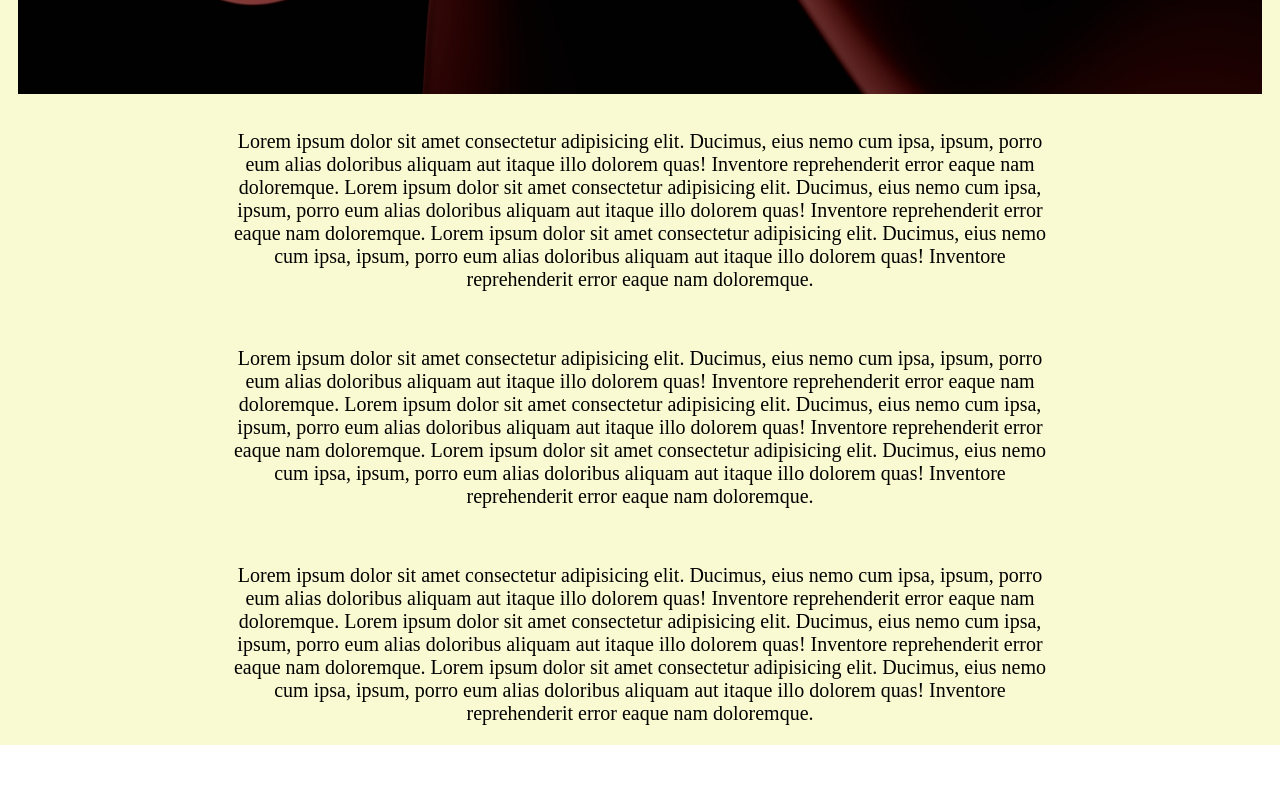
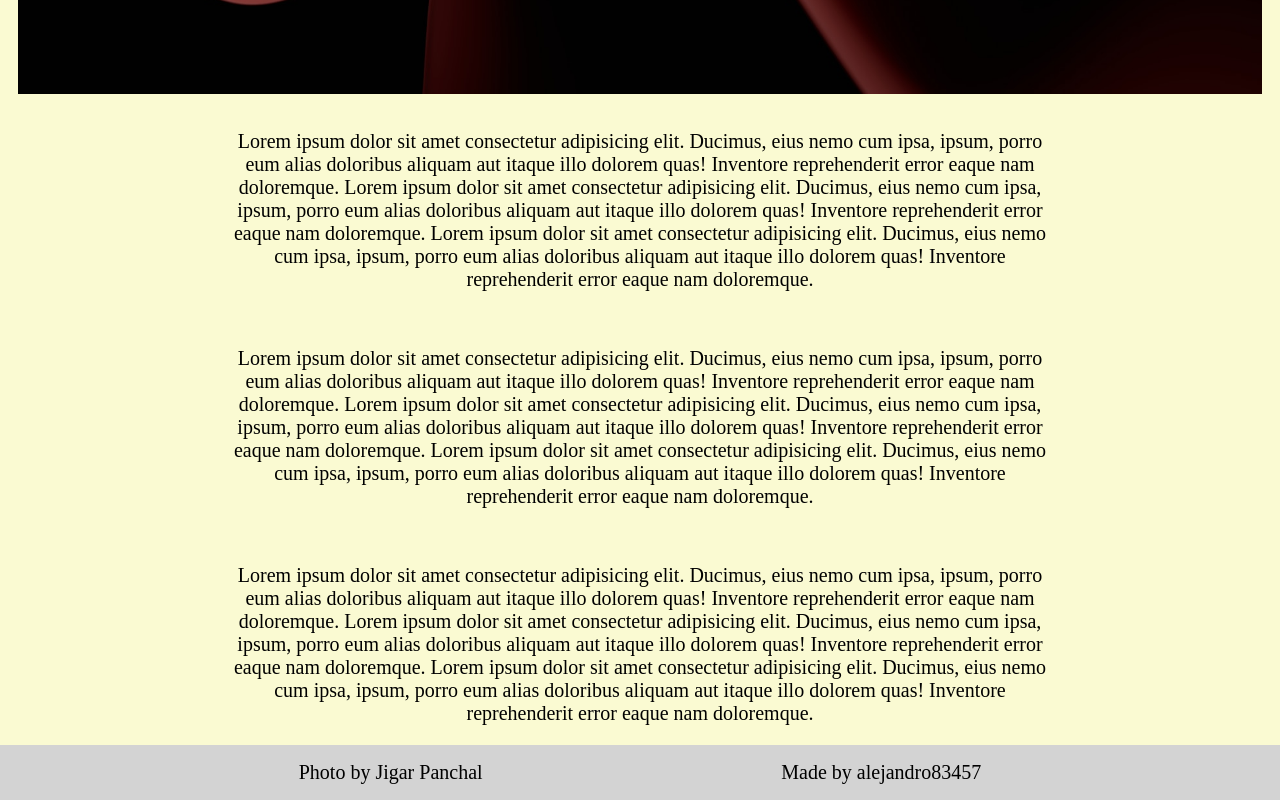
Before and after one commit to alejandro83457/restaurant-page, a website built with webpack: page dist/index.html in a window 1280 px wide. Shown: the part 707-1507 px from the top of the page. Before the commit the page ends 1452 px from the top, so only its background shows below. Built offline with nearby package versions, Linux system fonts and the light colour scheme.

Commit message:
Add footer for home page

```diff
--- a/src/homePage.js
+++ b/src/homePage.js
@@ -3,10 +3,10 @@ import myImg from "./main-img.jpg";
 // Function creates the whole home page.
 export default function getHomePage() {
   let div = document.createElement("div");
-  let footer = document.createElement("footer");
 
   let header = getHeader();
   let main = getMain();
+  let footer = getFooter();
 
   div.appendChild(header);
   div.appendChild(main);
@@ -80,3 +80,30 @@ function getMain() {
   main.appendChild(text3);
   return main;
 }
+
+function getFooter() {
+  let footer = document.createElement("footer");
+  let imgCreds = document.createElement("div");
+  let myCreds = document.createElement("div");
+  let myLink = document.createElement("a");
+  let imgLink = document.createElement("a");
+  let unsplashLink = document.createElement("a");
+
+  myLink.textContent = "alejandro83457";
+  myLink.href = "https://github.com/alejandro83457";
+  myCreds.textContent = "Made by ";
+  myCreds.appendChild(myLink);
+
+  imgLink.textContent = "Jigar Panchal";
+  imgLink.href =
+    "https://unsplash.com/@brave4_heart?utm_content=creditCopyText&utm_medium=referral&utm_source=unsplash";
+  unsplashLink.textContent = "Unsplash";
+  unsplashLink.href =
+    "https://unsplash.com/photos/a-black-and-red-background-with-wavy-lines-iV8qibFoGMQ?utm_content=creditCopyText&utm_medium=referral&utm_source=unsplash";
+  imgCreds.textContent = "Photo by ";
+  imgCreds.appendChild(imgLink);
+
+  footer.appendChild(imgCreds);
+  footer.appendChild(myCreds);
+  return footer;
+}
--- a/style.css
+++ b/style.css
@@ -3,11 +3,11 @@ body {
   font-size: 20px;
 }
 
-#content div {
+#content > div {
   background-color: lightblue;
   display: grid;
   grid-template-columns: 1fr;
-  grid-template-rows: 1fr 15fr 1fr;
+  grid-template-rows: 5fr 50fr 1fr;
   height: 100vh;
 }
 
@@ -52,4 +52,12 @@ main p {
 
 footer {
   background-color: lightgray;
+  display: flex;
+  justify-content: space-evenly;
+  padding: 1rem 0;
 }
+
+footer a {
+  text-decoration: none;
+  color: inherit;
+}
```
Also changed, not shown: dist/main.js.
